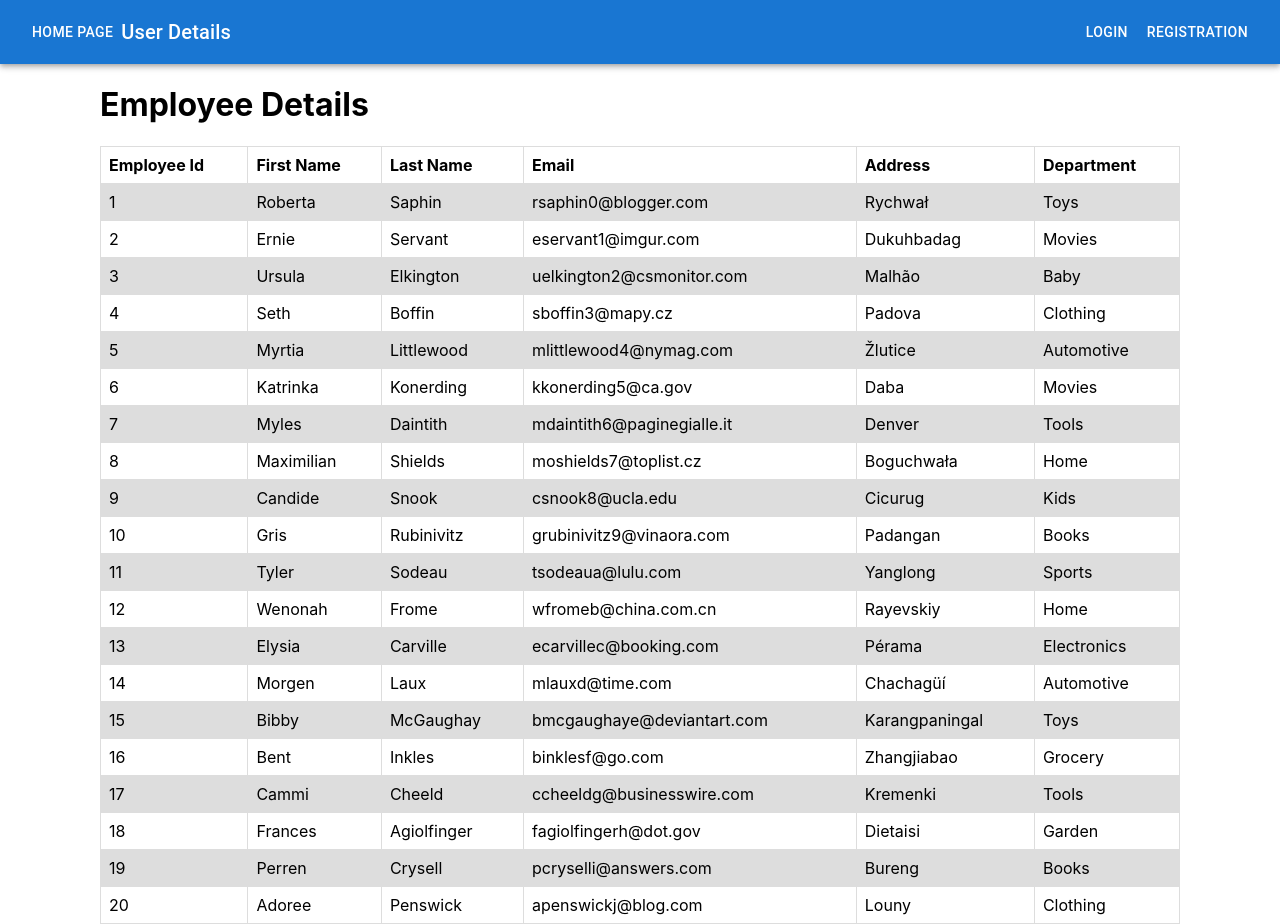
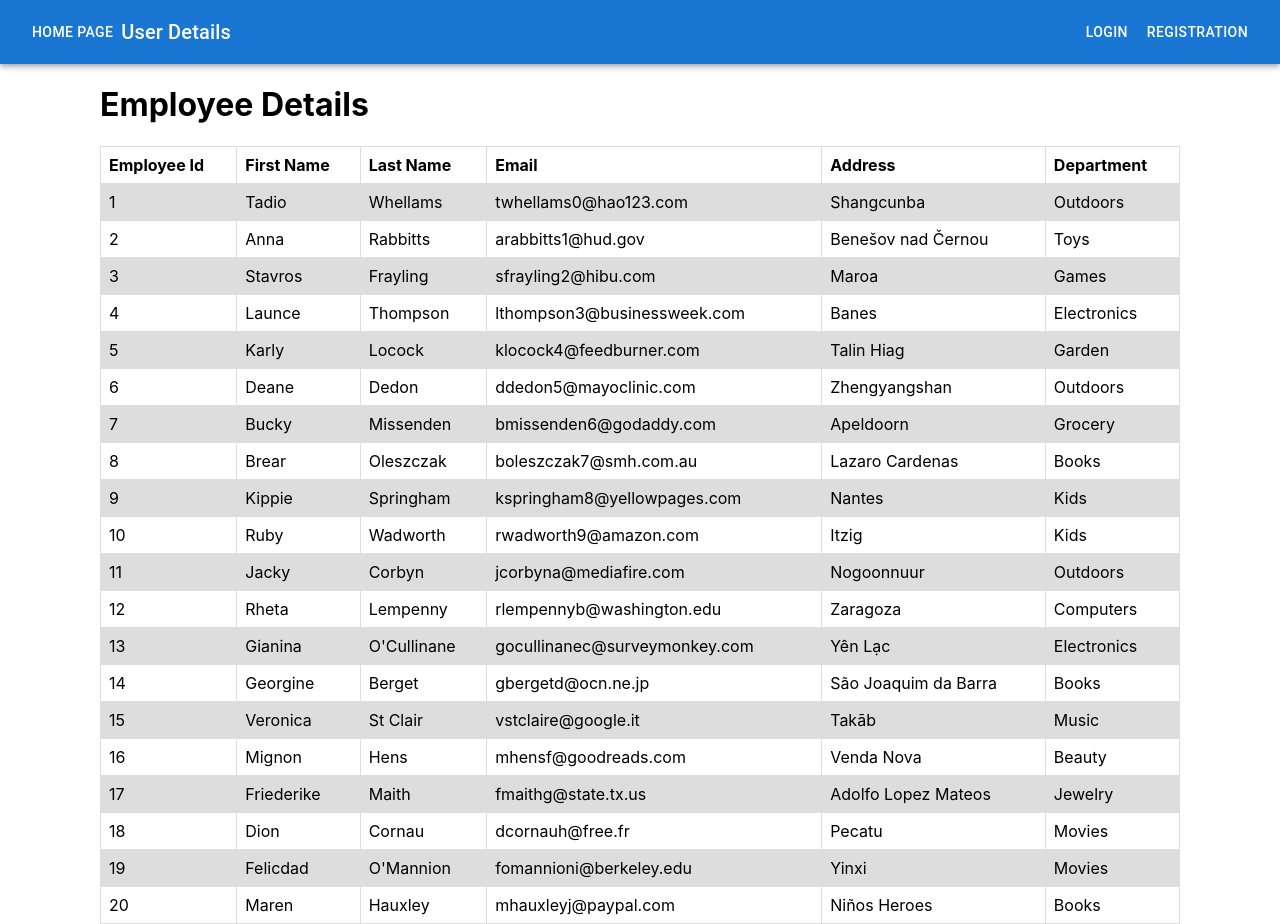
Before and after one commit to Rohit-0310/dataclog, a React (Create React App) app: page / in a window 1280 px wide. Built offline with nearby package versions, Linux system fonts and the light colour scheme.

Commit message:
project done

```diff
--- a/src/components/Home.jsx
+++ b/src/components/Home.jsx
@@ -1,42 +1,169 @@
 import React, { useState } from 'react'
 import NavBar from './NavBar'
 import './style.css'
-
+const data = [{
+    "eid": 1,
+    "fname": "Tadio",
+    "lname": "Whellams",
+    "email": "twhellams0@hao123.com",
+    "add": "Shangcunba",
+    "dep": "Outdoors"
+  }, {
+    "eid": 2,
+    "fname": "Anna",
+    "lname": "Rabbitts",
+    "email": "arabbitts1@hud.gov",
+    "add": "Benešov nad Černou",
+    "dep": "Toys"
+  }, {
+    "eid": 3,
+    "fname": "Stavros",
+    "lname": "Frayling",
+    "email": "sfrayling2@hibu.com",
+    "add": "Maroa",
+    "dep": "Games"
+  }, {
+    "eid": 4,
+    "fname": "Launce",
+    "lname": "Thompson",
+    "email": "lthompson3@businessweek.com",
+    "add": "Banes",
+    "dep": "Electronics"
+  }, {
+    "eid": 5,
+    "fname": "Karly",
+    "lname": "Locock",
+    "email": "klocock4@feedburner.com",
+    "add": "Talin Hiag",
+    "dep": "Garden"
+  }, {
+    "eid": 6,
+    "fname": "Deane",
+    "lname": "Dedon",
+    "email": "ddedon5@mayoclinic.com",
+    "add": "Zhengyangshan",
+    "dep": "Outdoors"
+  }, {
+    "eid": 7,
+    "fname": "Bucky",
+    "lname": "Missenden",
+    "email": "bmissenden6@godaddy.com",
+    "add": "Apeldoorn",
+    "dep": "Grocery"
+  }, {
+    "eid": 8,
+    "fname": "Brear",
+    "lname": "Oleszczak",
+    "email": "boleszczak7@smh.com.au",
+    "add": "Lazaro Cardenas",
+    "dep": "Books"
+  }, {
+    "eid": 9,
+    "fname": "Kippie",
+    "lname": "Springham",
+    "email": "kspringham8@yellowpages.com",
+    "add": "Nantes",
+    "dep": "Kids"
+  }, {
+    "eid": 10,
+    "fname": "Ruby",
+    "lname": "Wadworth",
+    "email": "rwadworth9@amazon.com",
+    "add": "Itzig",
+    "dep": "Kids"
+  }, {
+    "eid": 11,
+    "fname": "Jacky",
+    "lname": "Corbyn",
+    "email": "jcorbyna@mediafire.com",
+    "add": "Nogoonnuur",
+    "dep": "Outdoors"
+  }, {
+    "eid": 12,
+    "fname": "Rheta",
+    "lname": "Lempenny",
+    "email": "rlempennyb@washington.edu",
+    "add": "Zaragoza",
+    "dep": "Computers"
+  }, {
+    "eid": 13,
+    "fname": "Gianina",
+    "lname": "O'Cullinane",
+    "email": "gocullinanec@surveymonkey.com",
+    "add": "Yên Lạc",
+    "dep": "Electronics"
+  }, {
+    "eid": 14,
+    "fname": "Georgine",
+    "lname": "Berget",
+    "email": "gbergetd@ocn.ne.jp",
+    "add": "São Joaquim da Barra",
+    "dep": "Books"
+  }, {
+    "eid": 15,
+    "fname": "Veronica",
+    "lname": "St Clair",
+    "email": "vstclaire@google.it",
+    "add": "Takāb",
+    "dep": "Music"
+  }, {
+    "eid": 16,
+    "fname": "Mignon",
+    "lname": "Hens",
+    "email": "mhensf@goodreads.com",
+    "add": "Venda Nova",
+    "dep": "Beauty"
+  }, {
+    "eid": 17,
+    "fname": "Friederike",
+    "lname": "Maith",
+    "email": "fmaithg@state.tx.us",
+    "add": "Adolfo Lopez Mateos",
+    "dep": "Jewelry"
+  }, {
+    "eid": 18,
+    "fname": "Dion",
+    "lname": "Cornau",
+    "email": "dcornauh@free.fr",
+    "add": "Pecatu",
+    "dep": "Movies"
+  }, {
+    "eid": 19,
+    "fname": "Felicdad",
+    "lname": "O'Mannion",
+    "email": "fomannioni@berkeley.edu",
+    "add": "Yinxi",
+    "dep": "Movies"
+  }, {
+    "eid": 20,
+    "fname": "Maren",
+    "lname": "Hauxley",
+    "email": "mhauxleyj@paypal.com",
+    "add": "Niños Heroes",
+    "dep": "Books"
+  }]
 const Home = () => {
 
     const [poup, setPoup] = useState(false);
+    const [filterdata, setFilterData] = useState('');
 
 
-    const handlePoup = () => {
+    const handlePoup = (id) => {
         setPoup(poup?false:true);
+        console.log(id)
+        let temp = data.filter((currElement)=>{
+            return +currElement.eid === +id;
+        })
+        setFilterData(temp)
+
+        console.log(temp)
     }
 
-    function createData(eid, fname, lname,email, add, dep) {
-        return { eid, fname, lname,email, add, dep };
-      }
+    console.log("filter",filterdata)
 
-      const employeesdata = [
-        createData(1,'Roberta','Saphin','rsaphin0@blogger.com','Rychwał','Toys'),
-        createData(2,'Ernie','Servant','eservant1@imgur.com','Dukuhbadag','Movies'),
-        createData(3,'Ursula','Elkington','uelkington2@csmonitor.com','Malhão','Baby'),
-        createData(4,'Seth','Boffin','sboffin3@mapy.cz','Padova','Clothing'),
-        createData(5,'Myrtia','Littlewood','mlittlewood4@nymag.com','Žlutice','Automotive'),
-        createData(6,'Katrinka','Konerding','kkonerding5@ca.gov','Daba','Movies'),
-        createData(7,'Myles','Daintith','mdaintith6@paginegialle.it','Denver','Tools'),
-        createData(8,'Maximilian','Shields','moshields7@toplist.cz','Boguchwała','Home'),
-        createData(9,'Candide','Snook','csnook8@ucla.edu','Cicurug','Kids'),
-        createData(10,'Gris','Rubinivitz','grubinivitz9@vinaora.com','Padangan','Books'),
-        createData(11,'Tyler','Sodeau','tsodeaua@lulu.com','Yanglong','Sports'),
-        createData(12,'Wenonah','Frome','wfromeb@china.com.cn','Rayevskiy','Home'),
-        createData(13,'Elysia','Carville','ecarvillec@booking.com','Pérama','Electronics'),
-        createData(14,'Morgen','Laux','mlauxd@time.com','Chachagüí','Automotive'),
-        createData(15,'Bibby','McGaughay','bmcgaughaye@deviantart.com','Karangpaningal','Toys'),
-        createData(16,'Bent','Inkles','binklesf@go.com','Zhangjiabao','Grocery'),
-        createData(17,'Cammi','Cheeld','ccheeldg@businesswire.com','Kremenki','Tools'),
-        createData(18,'Frances','Agiolfinger','fagiolfingerh@dot.gov','Dietaisi','Garden'),
-        createData(19,'Perren','Crysell','pcryselli@answers.com','Bureng','Books'),
-        createData(20,'Adoree','Penswick','apenswickj@blog.com','Louny','Clothing')
-      ];
+
+
+
     return (
       <div>
           <NavBar />
@@ -51,11 +178,11 @@ const Home = () => {
                     <th>Address</th>
                     <th>Department</th>
                 </tr>
-                {employeesdata.map((e) =>(
-                    <tr key={e.eid}>
+                {data.map((e) =>(
+                    <tr key={e.eid} onClick={()=>handlePoup(e.eid)}  >
 
                         <td>{e.eid}</td>
-                        <td onClick={handlePoup}>{e.fname}</td>
+                        <td   >   {e.fname}</td>
                         <td>{e.lname}</td>
                         <td>{e.email}</td>
                         <td>{e.add}</td>
@@ -68,12 +195,12 @@ const Home = () => {
             <div className="poup_style" style={{display:poup?"block":"none"}}>
                 <div className="popud_div">
 
-                    <label><b>Employee Id:-</b></label> <span>name</span> <br/> <br/>
-                    <label><b>First Name:-</b></label> <span>firstName</span>  <br/> <br/>
-                    <label><b>Last Name:-</b></label> <span>lastName</span> <br/> <br/>
-                    <label><b>Email:-</b></label> <span>Email</span> <br/> <br/>
-                    <label><b>Address:-</b></label> <span>Address</span> <br/> <br/>
-                    <label><b>Department:-</b></label> <span>Department</span> <br/> <br/>
+                    <label><b>Employee Id:-</b></label> <span>{filterdata && filterdata[0].eid}</span> <br/> <br/>
+                    <label><b>First Name:-</b></label> <span>{filterdata && filterdata[0].fname}</span>  <br/> <br/>
+                    <label><b>Last Name:-</b></label> <span>{filterdata && filterdata[0].lname}</span> <br/> <br/>
+                    <label><b>Email:-</b></label> <span>{filterdata && filterdata[0].email}</span> <br/> <br/>
+                    <label><b>Address:-</b></label> <span>{filterdata && filterdata[0].add}</span> <br/> <br/>
+                    <label><b>Department:-</b></label> <span>{filterdata && filterdata[0].dep}</span> <br/> <br/>
                 </div>
             </div>
 
--- a/src/components/Login.jsx
+++ b/src/components/Login.jsx
@@ -10,16 +10,15 @@ const Login = () => {
     const [lpass, setLpass] = useState(" ");
 
 
-    const handleSubmit = (e) => {
-        e.preventDefault();
-        let getemail = JSON.parse(localStorage.getItem('Email'))
-        let getpass = JSON.parse(localStorage.getItem('Password'))
+    const handleSubmit = () => {
+        let getemail = localStorage.getItem('Email')
+        let getpass = localStorage.getItem('Password')
         if(getemail === lemail || getpass === lpass){
             alert('Login Successfully')
             navigate("/")
         }
         else{
-            alert('Login Unsessfull')
+            alert('Login Unsuccessful')
         }
         console.log(getpass)
         console.log(getemail)
--- a/src/components/Registration.jsx
+++ b/src/components/Registration.jsx
@@ -1,10 +1,13 @@
 import React, { useState } from 'react'
+import { useNavigate } from 'react-router-dom'
 import NavBar from './NavBar'
 import "./style.css"
 
 
 const Registration = () => {
 
+
+    const navigate = useNavigate()
 
     const [fname, setFname] = useState('');
     const [lname, setLname] = useState('');
@@ -14,13 +17,15 @@ const Registration = () => {
     const [department, setDepartment] = useState('');
 
     const handleSubmit = () => {
-        localStorage.setItem('FirstName', JSON.stringify(fname));
-        localStorage.setItem('LastName', JSON.stringify(lname));
-        localStorage.setItem('Email', JSON.stringify(email));
-        localStorage.setItem('Password', JSON.stringify(password));
-        localStorage.setItem('Address', JSON.stringify(address));
-        localStorage.setItem('Department', JSON.stringify(department));
+        localStorage.setItem('FirstName', fname);
+        localStorage.setItem('LastName', lname);
+        localStorage.setItem('Email', email);
+        localStorage.setItem('Password', password);
+        localStorage.setItem('Address', address);
+        localStorage.setItem('Department', department);
         console.log("Data saved in LocalStorage")
+        alert('Login Successfully')
+        navigate("/Login")
     }
 // console.log(handleSubmit())
     // const [inpdata, setInpdata] = useState({
```
